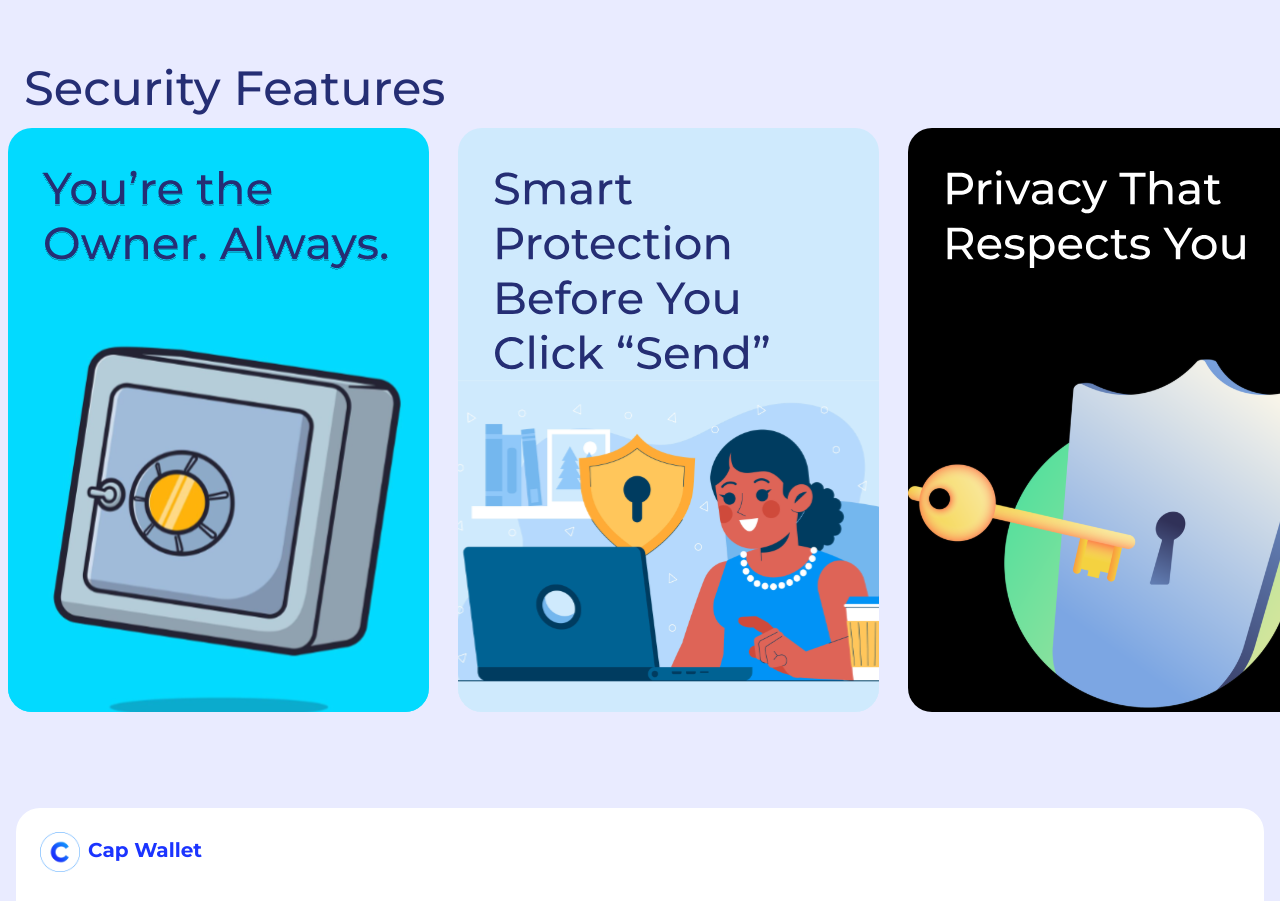
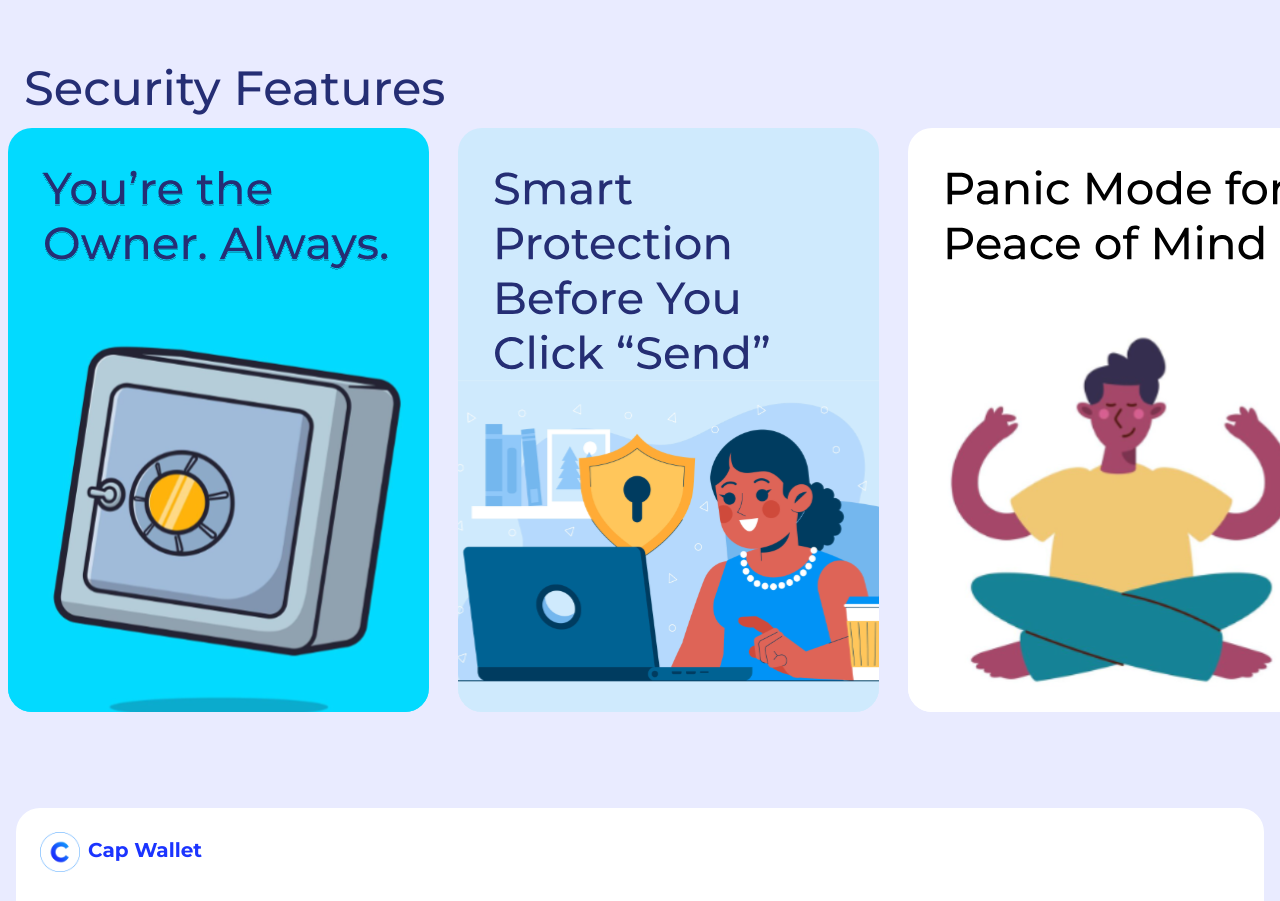
Before and after one commit to thegr8khalee/capwallet, a React (Vite) app in the folder frontend/: page / in a window 1280 px wide. Shown: the part 3160-4061 px from the top of the page. Built offline with nearby package versions, Linux system fonts and the light colour scheme.

Commit message:
Refactor code structure for improved readability and maintainability

```diff
--- a/frontend/src/pages/Home.jsx
+++ b/frontend/src/pages/Home.jsx
@@ -164,9 +164,11 @@ const Home = ({ setPageLoading }) => {
   const security = [
     '/one.svg',
     '/two.svg',
+    '/six.svg',
     '/three.svg',
     '/four.svg',
     '/five.svg',
+
   ];
 
   // Collect all image URLs for preloading
```
Also changed, not shown: frontend/public/six.svg (added).
